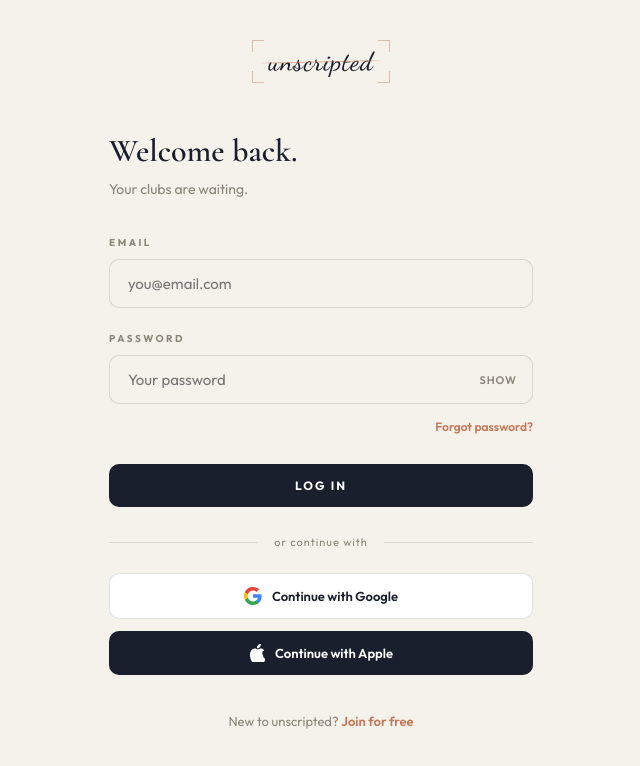
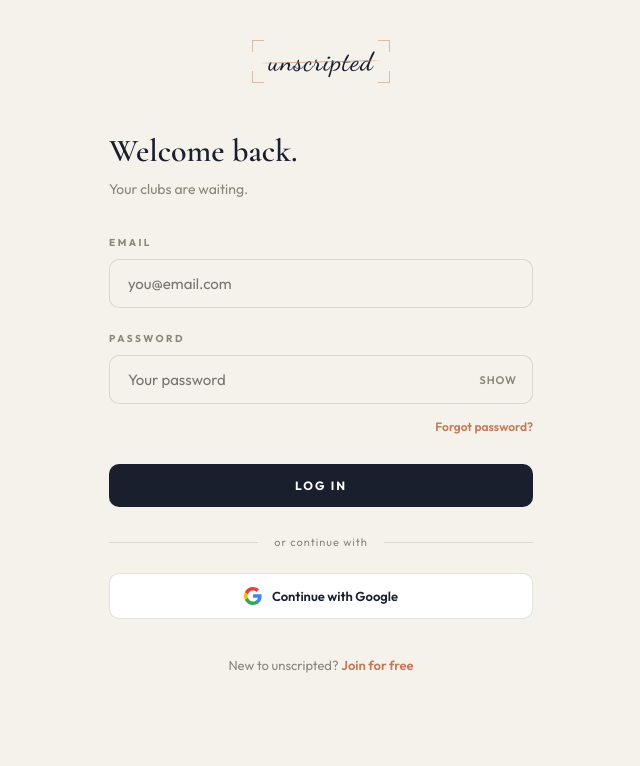
Before and after one commit to unscriptedconversations/unscripted, a Next.js app: page /login in a window 1280 px wide. Shown: the top 766 px of the page, without its empty margins (319-959 px from the left). Built offline with nearby package versions, Linux system fonts and the light colour scheme; no server answers.

Commit message:
Update login.js

```diff
--- a/pages/login.js
+++ b/pages/login.js
@@ -2,6 +2,7 @@ import { useState, useEffect } from 'react'
 import { useRouter } from 'next/router'
 import { supabase } from '../lib/supabase'
 import Logo from '../components/Logo'
+import { APPLE_SIGNIN_ENABLED } from '../lib/flags'
 
 export default function Login() {
   const router = useRouter()
@@ -247,7 +248,8 @@ export default function Login() {
           {ssoLoading === 'google' ? 'Connecting…' : 'Continue with Google'}
         </button>
 
-        {/* Apple SSO */}
+        {/* Apple SSO (hidden until set up; see APPLE_SIGNIN_ENABLED in lib/flags.js) */}
+        {APPLE_SIGNIN_ENABLED && (
           <button
             style={{ ...ssoBtn, background: 'var(--ink)', color: '#FFF', border: 'none', opacity: ssoLoading === 'apple' ? 0.5 : 1 }}
             onClick={() => handleSSO('apple')}
@@ -258,6 +260,7 @@ export default function Login() {
             </svg>
             {ssoLoading === 'apple' ? 'Connecting…' : 'Continue with Apple'}
           </button>
+        )}
 
         {/* Footer */}
         <div style={{ textAlign: 'center', marginTop: 36, paddingBottom: 48 }}>
```
Lines whose indentation alone changed are shown as unchanged.
